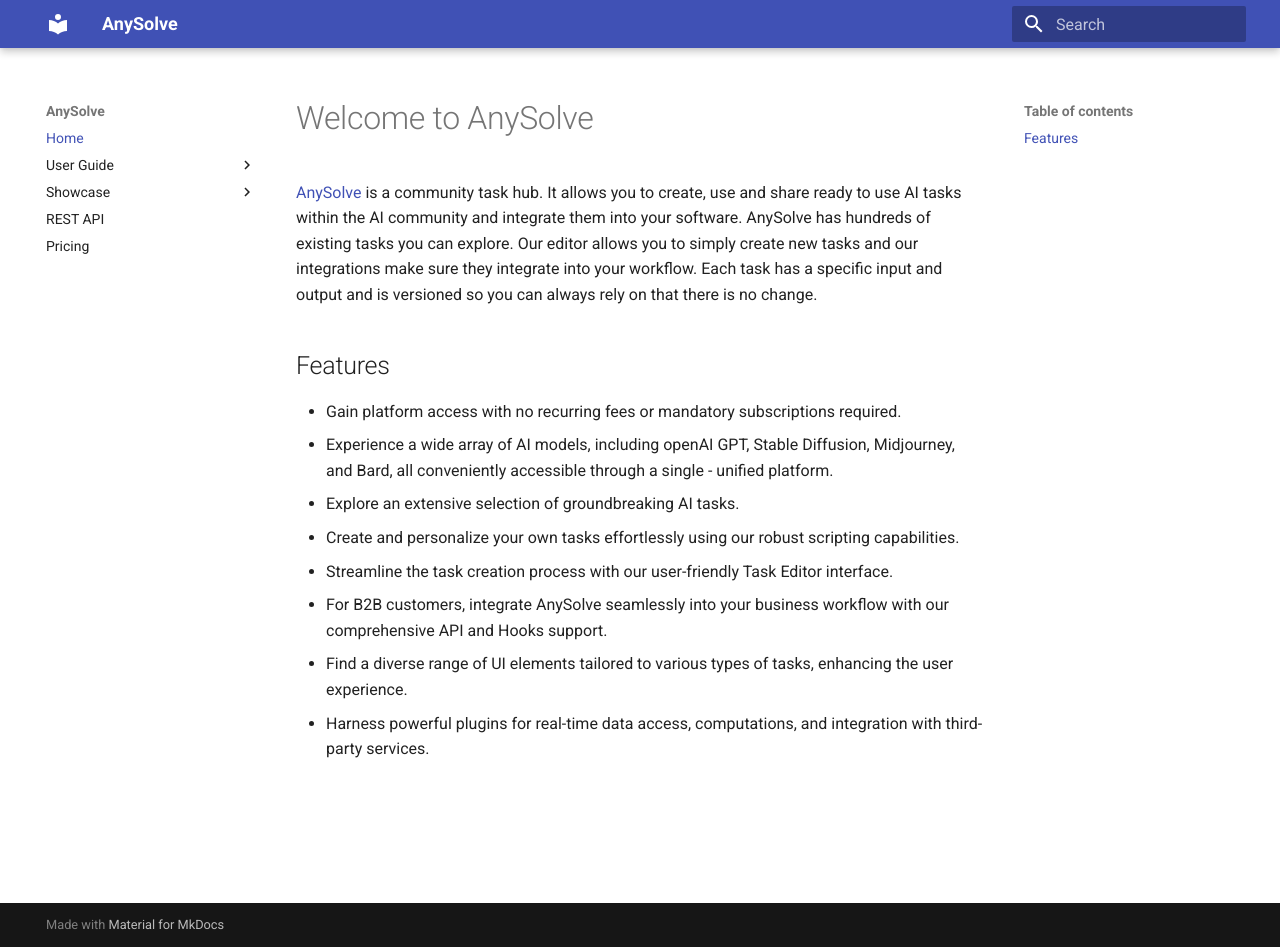
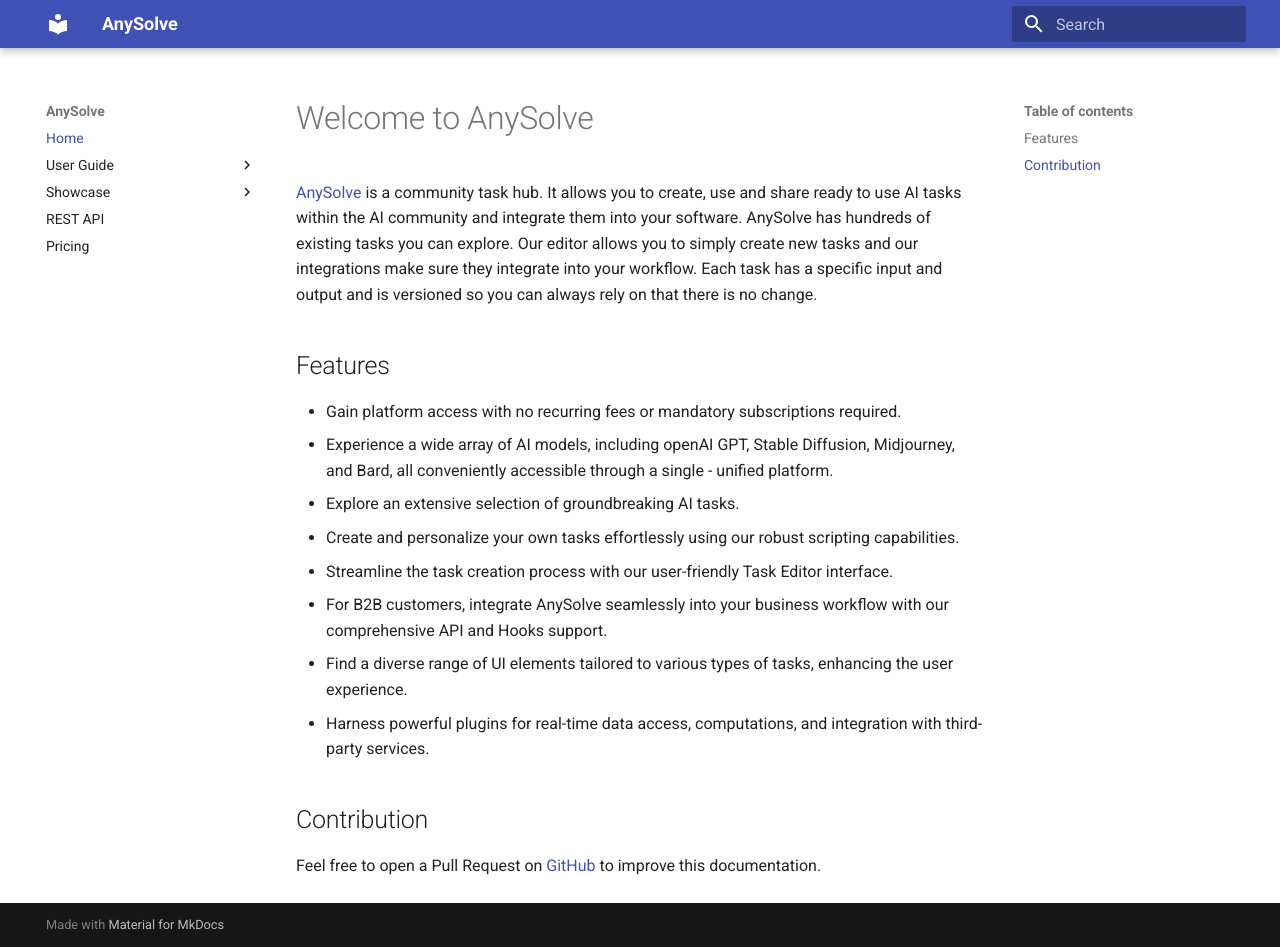
Before and after one commit to BlackriverOrg/anysolve-docs, an MkDocs documentation site: the page built from docs/index.md, in a window 1280 px wide and 947 px high. Built offline with MkDocs 1.6.1 and Material for MkDocs 9.7.7, drawn with Linux system fonts in a browser that asks for light colours.

Commit message:
add contribution

```diff
--- a/docs/index.md
+++ b/docs/index.md
@@ -12,3 +12,7 @@
 - For B2B customers, integrate AnySolve seamlessly into your business workflow with our comprehensive API and Hooks support.
 - Find a diverse range of UI elements tailored to various types of tasks, enhancing the user experience.
 - Harness powerful plugins for real-time data access, computations, and integration with third-party services.
+
+## Contribution
+
+Feel free to open a Pull Request on [GitHub](https://github.com/BlackriverOrg/anysolve-docs) to improve this documentation.
```
Also changed, not shown: README.md (+4 -0 lines).
